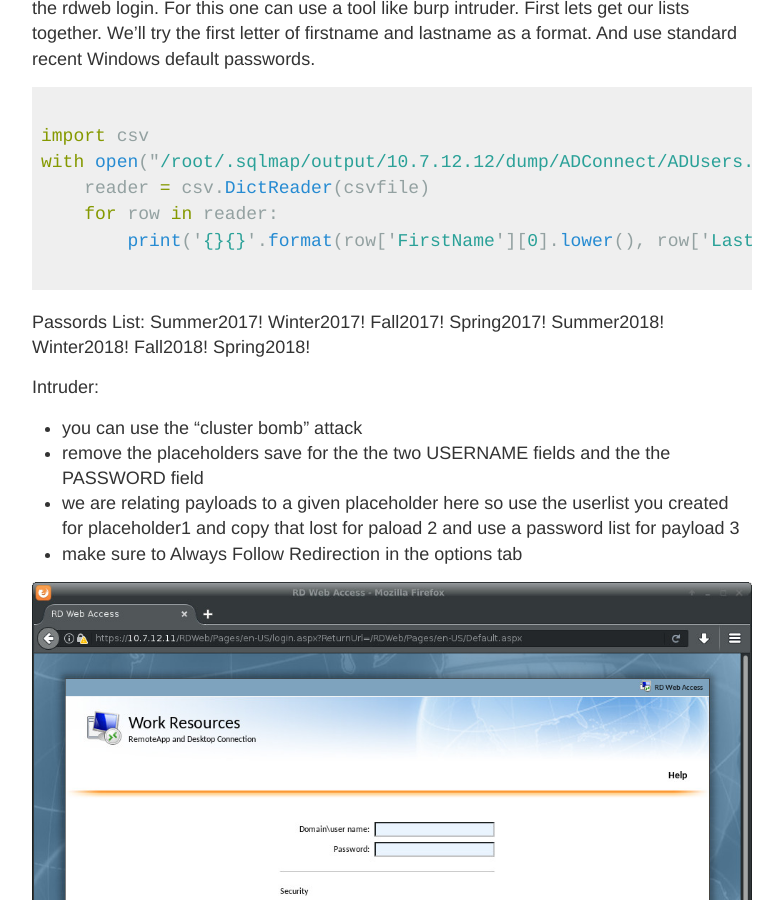
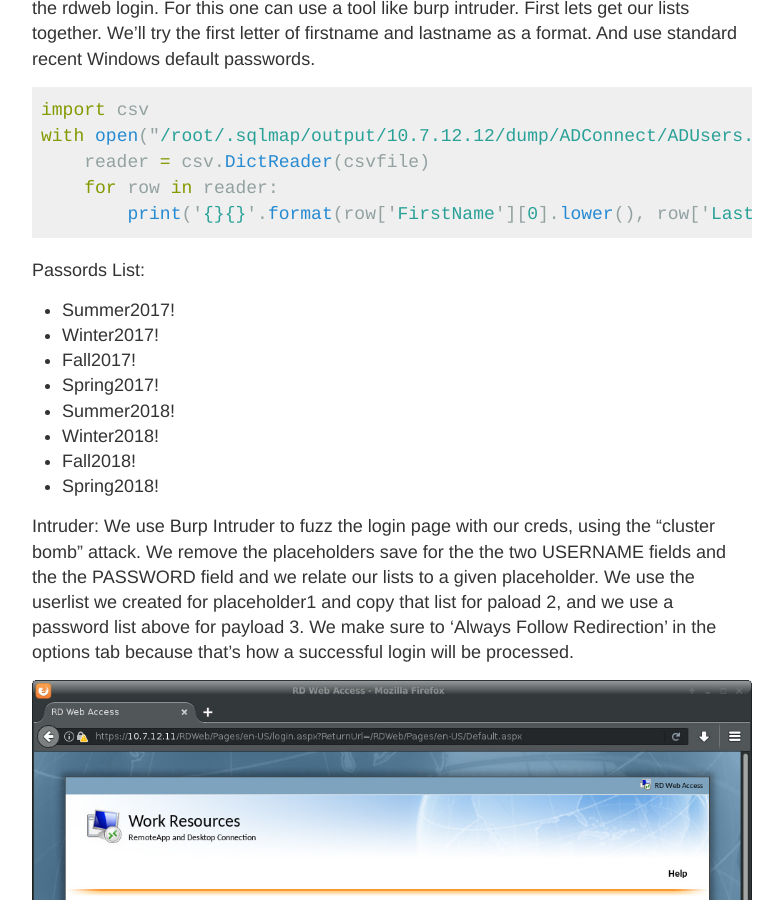
Before and after one commit to braaaax/braaaax.github.io, a Jekyll site: the page built from _posts/2018-3-26-lky-labs.md, in a window 1280 px wide and 900 px high, scrolled down 3106 px. Shown: the whole window, without its empty margins (248-1031 px from the left). Built offline with Jekyll 4.4.1, drawn with Linux system fonts in a browser that asks for light colours; some of the changed text lies outside the part shown.

Commit message:
updated site

````diff
--- a/_posts/2018-3-26-lky-labs.md
+++ b/_posts/2018-3-26-lky-labs.md
@@ -59,32 +59,26 @@
 
 
 ```python
-
 import csv
 with open("/root/.sqlmap/output/10.7.12.12/dump/ADConnect/ADUsers.csv") as csvfile:
     reader = csv.DictReader(csvfile)
     for row in reader:
         print('{}{}'.format(row['FirstName'][0].lower(), row['LastName'].lower()))
-
 ```
 
 Passords List:
-Summer2017!
-Winter2017!
-Fall2017!
-Spring2017!
-Summer2018!
-Winter2018!
-Fall2018!
-Spring2018!
+*  Summer2017!
+*  Winter2017!
+*  Fall2017!
+*  Spring2017!
+*  Summer2018!
+*  Winter2018!
+*  Fall2018!
+*  Spring2018!
 
 
 Intruder:
-*  you can use the "cluster bomb" attack
-*  remove the placeholders save for the the two USERNAME fields and the the PASSWORD field
-*  we are relating payloads to a given placeholder here so use the userlist you created for placeholder1 and copy that lost for paload 2 and use a password list for payload 3
-*  make sure to Always Follow Redirection in the options tab
-
+We use Burp Intruder to fuzz the login page with our creds, using the "cluster bomb" attack. We remove the placeholders save for the the two USERNAME fields and the the PASSWORD field and we relate our lists to a given placeholder. We use the userlist we created for placeholder1 and copy that list for paload 2, and we use a password list above for payload 3. We make sure to 'Always Follow Redirection' in the options tab because that's how a successful login will be processed.
 
 
 ![](https://braaaax.github.io/braaaax.github.io/images/lky-rdweb-login.jpg)
@@ -93,11 +87,13 @@
 ![](https://braaaax.github.io/braaaax.github.io/images/lky-burp-intruder.jpg)
 
 
-
-User Credentials Found:
+Intruder proves successful and we get three login creds.
 *  LAB\avazquez:Spring2017!
 *  LAB\mholliday:Summer2017!
 *  LAB\wbaird:Autum2017!
+
+We could've used a python script or curl or the OWA login bruteforcer in metasploit as alternatives to Burp Intruder
+
 
 We login with LAB\avazquez.
 
@@ -109,7 +105,7 @@
 ![](https://braaaax.github.io/braaaax.github.io/images/lkys-remmina.jpg)
 
 
-We can see Windows Defender and Applocker are preventing us from executing most things (Applocker includes AMSI). Pasting the contents of [applocker-bypass-checker-v1.ps1](https://braaaax.github.io/braaaax.github.io/applocker-bypas-checker.ps1) into notepad and saving as a .ps1 file allows us to sidestepp Defender momentarilly. Running shows us the \windows\Tasks, \windows\tracing\, \windows\system32\spool\drivers\color allow "BUILTIN\USERS" write/createFiles & execute auth.
+Windows Defender and Applocker are preventing us from executing most things (Applocker includes AMSI). Pasting the contents of [applocker-bypass-checker-v1.ps1](https://braaaax.github.io/braaaax.github.io/applocker-bypas-checker.ps1) into notepad and saving as a .ps1 file allows us to sidestepp Defender momentarilly. Running shows us the \windows\Tasks, \windows\tracing\, \windows\system32\spool\drivers\color allow "BUILTIN\USERS" write/createFiles & execute auth.
 
 
 ![](https://braaaax.github.io/braaaax.github.io/images/lky-Applocker-Bypass.png)
````
